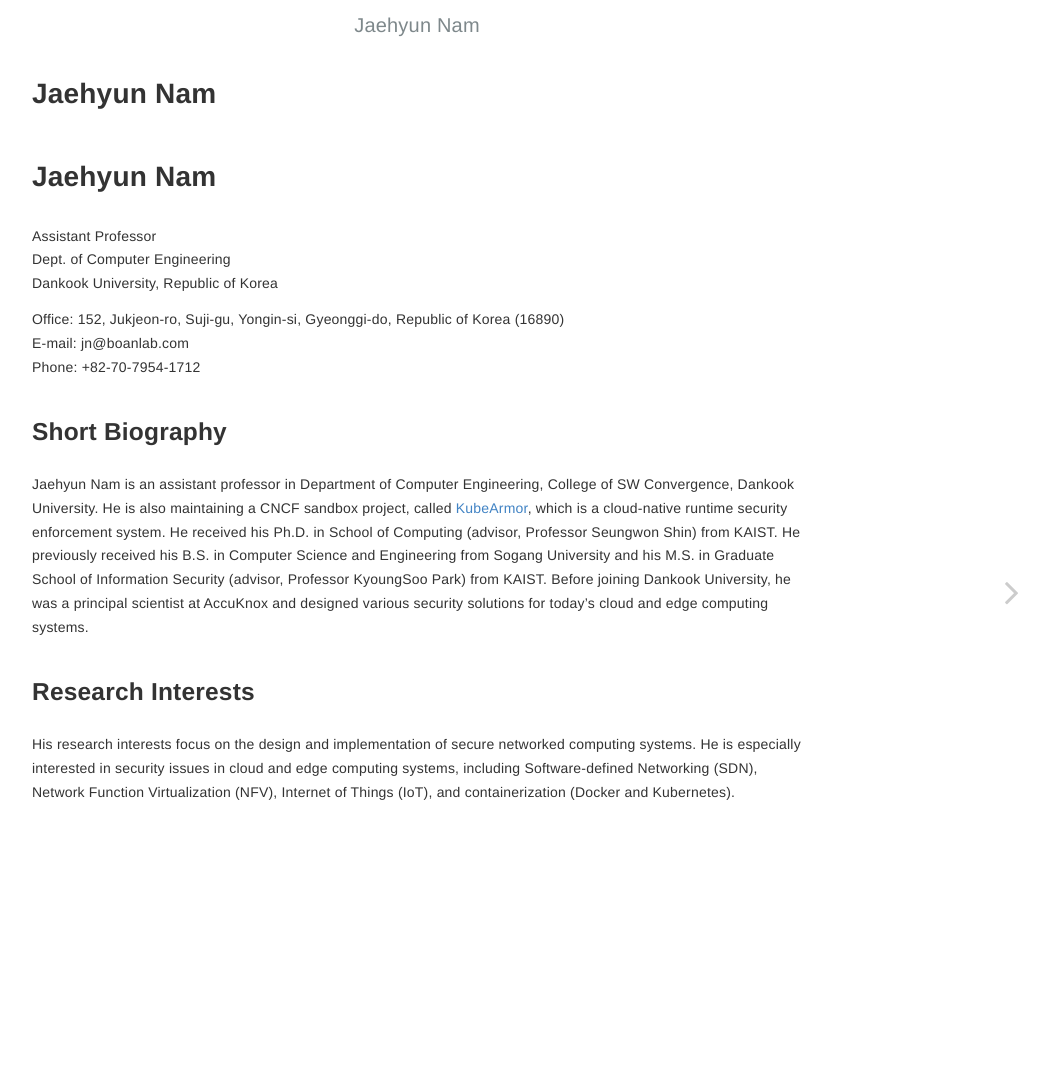
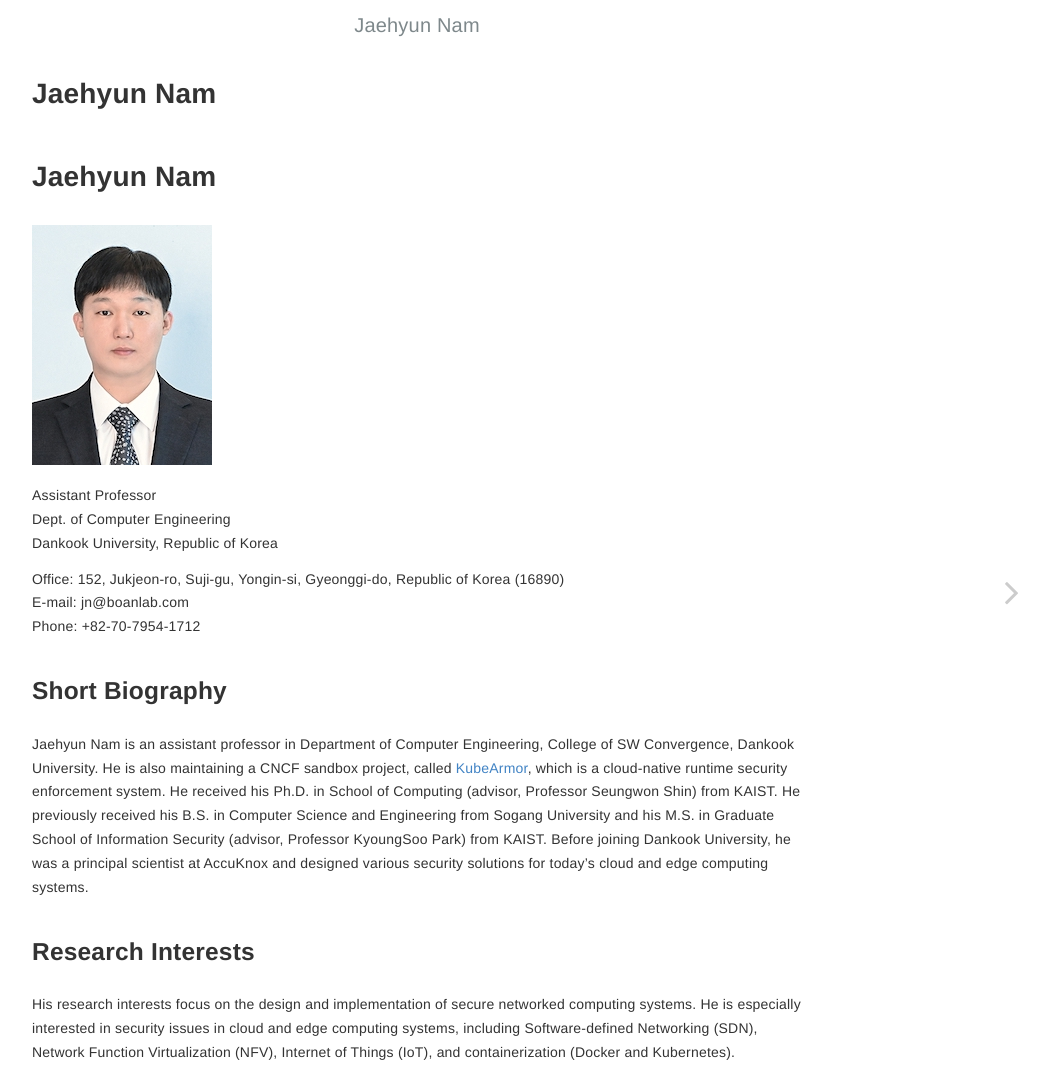
Before and after one commit to nam-jaehyun/nam-jaehyun.github.io, a Jekyll site: the page built from index.md, in a window 1280 px wide. Shown: the whole page, without its empty margins (223-1271 px from the left). Built offline with Jekyll 4.4.1, drawn with Linux system fonts in a browser that asks for light colours.

Commit message:
Update index.md

```diff
--- a/index.md
+++ b/index.md
@@ -3,6 +3,8 @@ layout: home
 ---
 
 # Jaehyun Nam
+
+![Jaehyun_Nam](https://github.com/nam-jaehyun/nam-jaehyun.github.io/blob/master/gitbook/images/jaehyun_nam.jpg?raw=true)
 
 Assistant Professor
 Dept. of Computer Engineering
```
